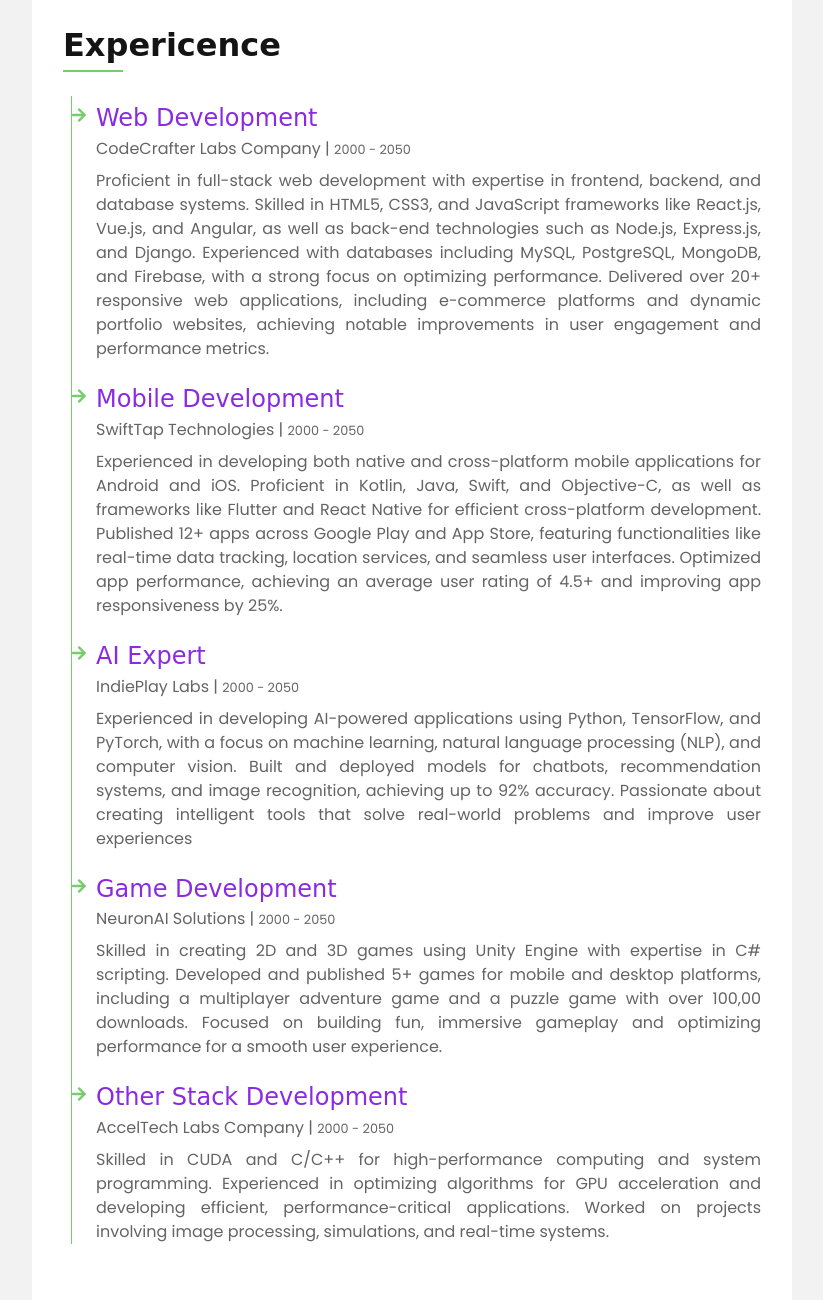
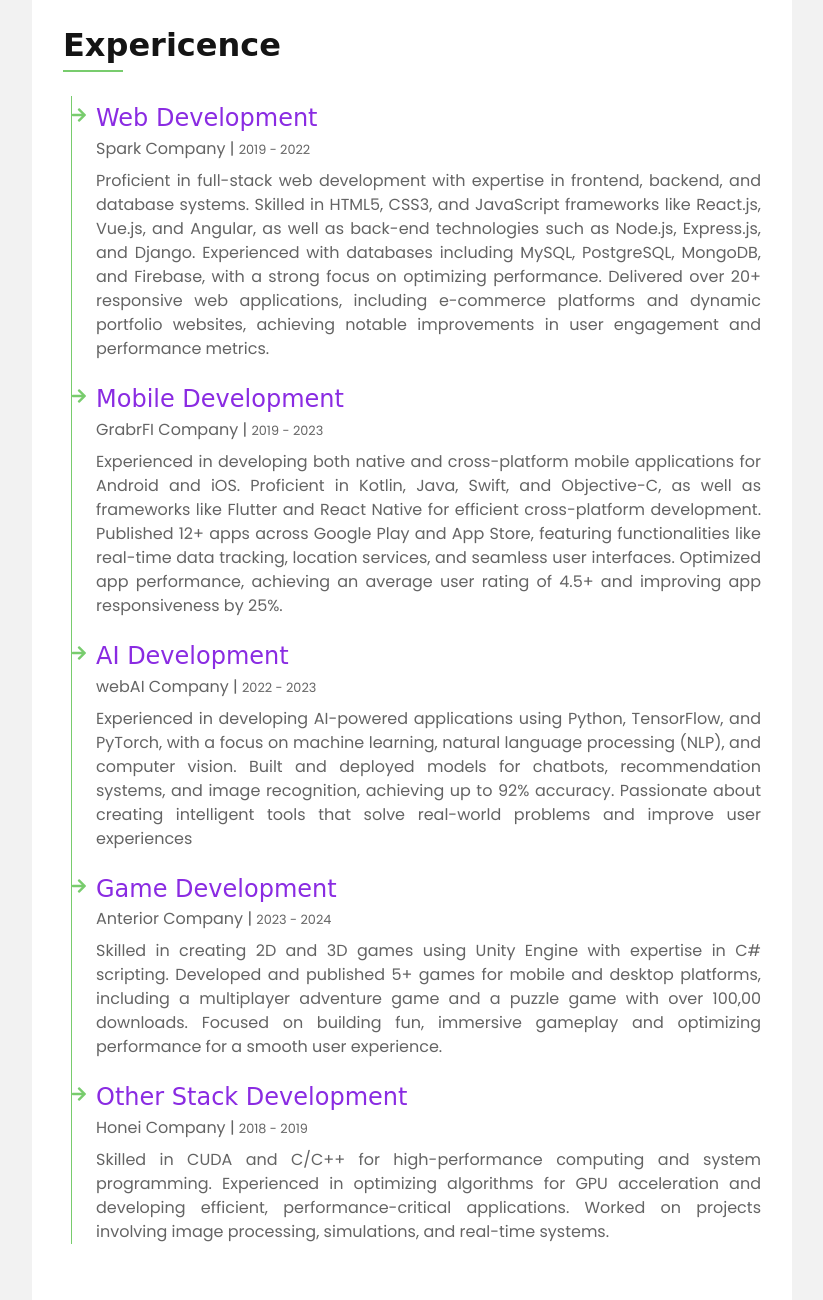
Before and after one commit to butskyi/me, a plain HTML site: page index.html in a window 1280 px wide. Shown: the part 1040-2340 px from the top of the page, without its empty margins (418-1241 px from the left). Drawn offline with nearby package versions, Linux system fonts and the light colour scheme; a web font is replaced by a local one.

Commit message:
portfolio

```diff
--- a/index.html
+++ b/index.html
@@ -60,7 +60,7 @@
                         </div>
                         <div class="col-12">
                             <h5>
-                                Full Stack Developer | Mobile App Creator | Game Developer | AI Specialist
+                                Full Stack Developer | Mobile App Creator | Game Developer | AI Expert
                             </h5>
                             <p style="text-align: justify">
                             I am a passionate and versatile developer with expertise in full-stack web development (MERN stack),
@@ -186,7 +186,7 @@
                                 <div class="position-relative mb-4">
                                     <i class="fa fa-arrow-right text-primary position-absolute" style="top: 3px; left: -24px;"></i>
                                     <h4 class="mb-1" style="color: blueviolet;">Web Development</h4>
-                                    <p class="mb-2">CodeCrafter Labs Company | <small>2000 - 2050</small></p>
+                                    <p class="mb-2">Spark  Company | <small>2019 - 2022</small></p>
                                     <p style="text-align: justify;">
                                         Proficient in full-stack web development with expertise in frontend, backend, and database systems. Skilled in HTML5, CSS3, and JavaScript frameworks like React.js, Vue.js, and Angular, as well as back-end technologies such as Node.js, Express.js, and Django. Experienced with databases including MySQL, PostgreSQL, MongoDB, and Firebase, with a strong focus on optimizing performance. Delivered over 20+ responsive web applications, including e-commerce platforms and dynamic portfolio websites, achieving notable improvements in user engagement and performance metrics.
                                     </p>
@@ -194,15 +194,15 @@
                                 <div class="position-relative mb-4">
                                     <i class="fa fa-arrow-right text-primary position-absolute" style="top: 3px; left: -24px;"></i>
                                     <h4 class="mb-1"style="color: blueviolet;">Mobile Development</h4>
-                                    <p class="mb-2">SwiftTap Technologies | <small>2000 - 2050</small></p>
+                                    <p class="mb-2">GrabrFI Company | <small>2019 - 2023</small></p>
                                     <p style="text-align: justify;">
                                         Experienced in developing both native and cross-platform mobile applications for Android and iOS. Proficient in Kotlin, Java, Swift, and Objective-C, as well as frameworks like Flutter and React Native for efficient cross-platform development. Published 12+ apps across Google Play and App Store, featuring functionalities like real-time data tracking, location services, and seamless user interfaces. Optimized app performance, achieving an average user rating of 4.5+ and improving app responsiveness by 25%.
                                     </p>
                                 </div>
                                 <div class="position-relative mb-4">
                                     <i class="fa fa-arrow-right text-primary position-absolute" style="top: 3px; left: -24px;"></i>
-                                    <h4 class="mb-1"style="color: blueviolet;">AI Expert</h4>
-                                    <p class="mb-2">IndiePlay Labs | <small>2000 - 2050</small></p>
+                                    <h4 class="mb-1"style="color: blueviolet;">AI Development</h4>
+                                    <p class="mb-2">webAI Company | <small>2022 - 2023</small></p>
                                     <p style="text-align: justify;">
                                         Experienced in developing AI-powered applications using Python, TensorFlow, and PyTorch, with a focus on machine learning, natural language processing (NLP), and computer vision. Built and deployed models for chatbots, recommendation systems, and image recognition, achieving up to 92% accuracy. Passionate about creating intelligent tools that solve real-world problems and improve user experiences
                                     </p>
@@ -210,7 +210,7 @@
                                 <div class="position-relative mb-4">
                                     <i class="fa fa-arrow-right text-primary position-absolute" style="top: 3px; left: -24px;"></i>
                                     <h4 class="mb-1"style="color: blueviolet;">Game Development</h4>
-                                    <p class="mb-2">NeuronAI Solutions | <small>2000 - 2050</small></p>
+                                    <p class="mb-2">Anterior Company | <small>2023 - 2024</small></p>
                                     <p style="text-align: justify;">
                                         Skilled in creating 2D and 3D games using Unity Engine with expertise in C# scripting. Developed and published 5+ games for mobile and desktop platforms, including a multiplayer adventure game and a puzzle game with over 100,00 downloads. Focused on building fun, immersive gameplay and optimizing performance for a smooth user experience.
                                     </p>
@@ -218,7 +218,7 @@
                                 <div class="position-relative mb-4">
                                     <i class="fa fa-arrow-right text-primary position-absolute" style="top: 3px; left: -24px;"></i>
                                     <h4 class="mb-1"style="color: blueviolet;">Other Stack Development</h4>
-                                    <p class="mb-2">AccelTech Labs Company | <small>2000 - 2050</small></p>
+                                    <p class="mb-2">Honei  Company | <small>2018 - 2019</small></p>
                                     <p style="text-align: justify;">
                                         Skilled in CUDA and C/C++ for high-performance computing and system programming. Experienced in optimizing algorithms for GPU acceleration and developing efficient, performance-critical applications. Worked on projects involving image processing, simulations, and real-time systems.
                                     </p>
```
